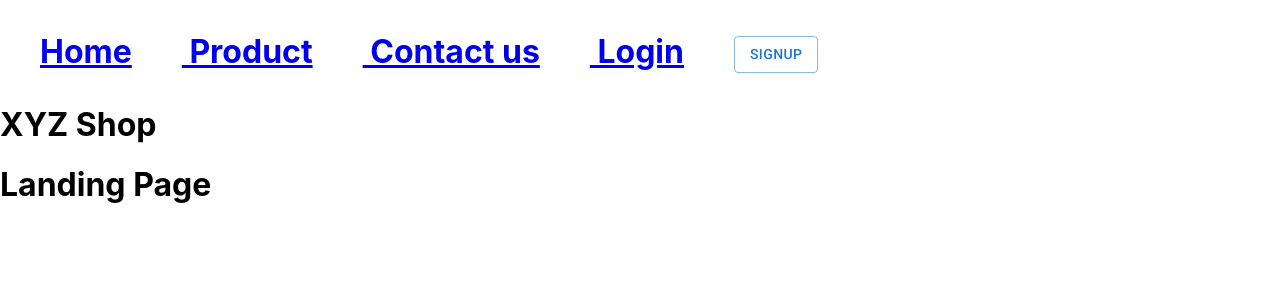
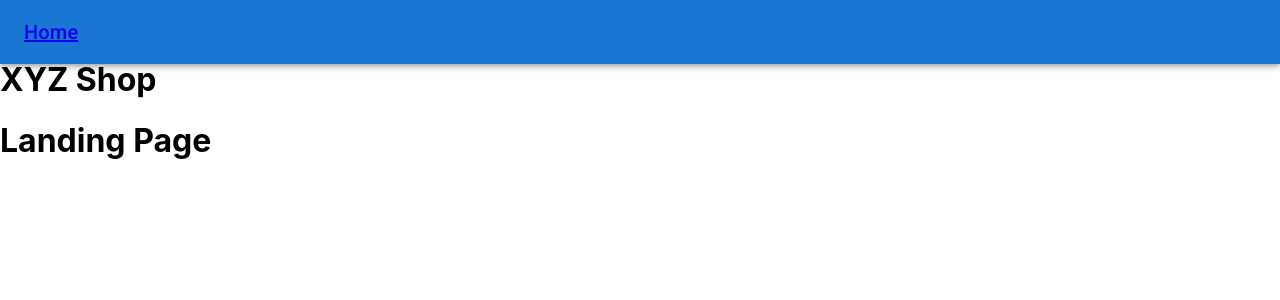
Before and after one commit to AsadMalik26/react-api, a React (Create React App) app: page / in a window 1280 px wide. Shown: the top 300 px of the page. Built offline with nearby package versions, Linux system fonts and the light colour scheme.

Commit message:
makeStyle not working

```diff
--- a/src/App.js
+++ b/src/App.js
@@ -13,6 +13,7 @@
     <Router>
       <div>
         <h1>
+          ABC Shop
           <TopMenu />
           XYZ Shop
         </h1>
--- a/src/components/TopMenu.jsx
+++ b/src/components/TopMenu.jsx
@@ -1,17 +1,24 @@
-import { Button } from '@mui/material';
+import { AppBar, makeStyles, Toolbar, Typography, } from '@mui/material';
+
 import React from 'react';
 import { Link } from 'react-router-dom';
 
+/* const useStyles = makeStyles((theme) => ({
+    root: {
+      backgroundColor: theme.color.red,
+    },
+  })); */
+
 const TopMenu = () => {
+    // const classes = useStyles();
     return ( <div>
-        <ul>
-            <li style={{display:"inline",paddingRight:"50px"}}><Link to="/"> Home</Link></li>
-            <li style={{display:"inline",paddingRight:"50px"}}><Link to="/product"> Product</Link></li>
-            <li style={{display:"inline",paddingRight:"50px"}}><Link to="/contact-us"> Contact us</Link></li>
-            <li style={{display:"inline",paddingRight:"50px"}}><Link to="/login"> Login</Link></li>
-            <li style={{display:"inline",paddingRight:"50px"}}><Button variant="outlined" color="primary">Signup</Button></li>
-
-        </ul>
+        {<AppBar>
+            <Toolbar>
+                <Typography variant="h6">
+                    <Link to="/">Home</Link>
+                </Typography>
+            </Toolbar>
+        </AppBar>}
     </div> );
 }
 
```
